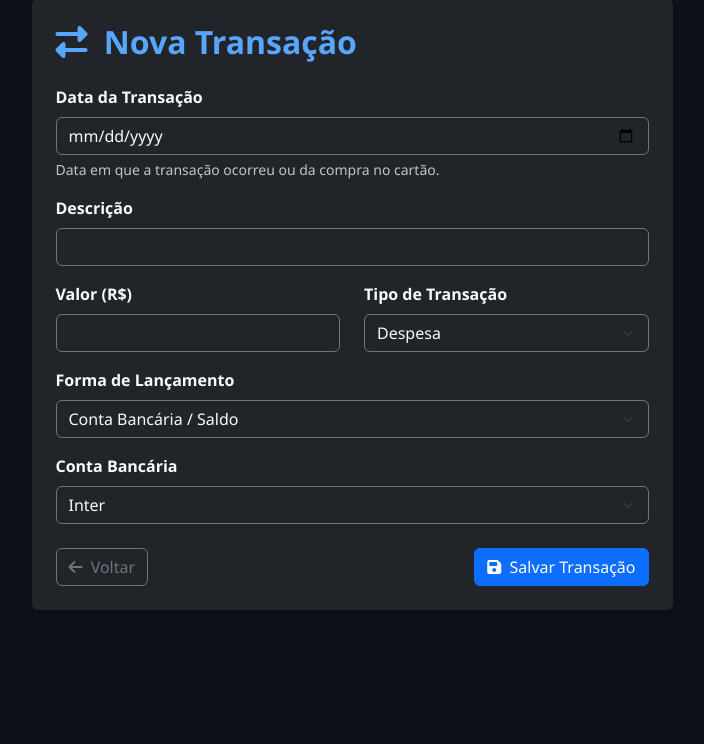
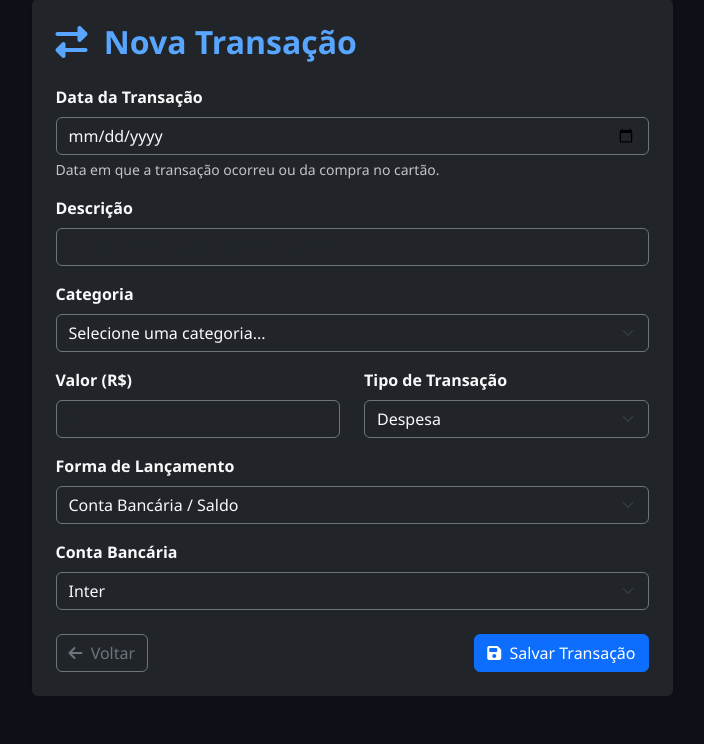
Before and after one commit to lungponto-ctrl/meubolso, a Flask app: page /transacoes/novo in a window 1280 px wide. Shown: the part 82-826 px from the top of the page, without its empty margins (288-992 px from the left). Before the commit the page ends 692 px from the top, so only its background shows below. Run offline with Flask 3, Linux system fonts and the light colour scheme.

Commit message:
Implementando novas categorias estruturadas no AppMeuBolso

```diff
--- a/app/models.py
+++ b/app/models.py
@@ -41,6 +41,10 @@ class Transacao(db.Model):
     descricao = db.Column(db.String(150), nullable=False)
     valor = db.Column(db.Float, nullable=False)
     tipo = db.Column(db.String(20), nullable=False)  # 'receita' ou 'despesa'
+
+    # Campo de Categoria adicionado para suportar a seleção estruturada do cliente
+    categoria = db.Column(db.String(100), nullable=False, default='Diversos')
+
     data = db.Column(db.DateTime, default=datetime.utcnow)
 
     # Vínculo com Conta (opcional caso o lançamento seja feito no cartão)
--- a/app/routes/transacoes.py
+++ b/app/routes/transacoes.py
@@ -54,6 +54,7 @@ def novo():
             descricao = request.form.get('descricao')
             valor = float(request.form.get('valor', 0.0))
             tipo = request.form.get('tipo')
+            categoria = request.form.get('categoria')  # Captura a categoria escolhida no formulário
             forma_pagamento = request.form.get('forma_pagamento')  # 'conta' ou 'cartao'
 
             # Captura a data informada ou usa a data atual caso venha vazia
@@ -72,11 +73,12 @@ def novo():
                     dias_a_somar = (i - 1) * 30
                     data_parcela = data_base + timedelta(days=dias_a_somar)
 
-                    # Mantém o nome limpo na descrição e controla as colunas de parcelas
+                    # Mantém o nome limpo na descrição e controla as colunas de parcelas e categoria
                     nova_transacao = Transacao(
                         descricao=descricao,
                         valor=valor_parcela,
                         tipo=tipo,
+                        categoria=categoria,
                         cartao_id=cartao_id,
                         data=data_parcela,
                         parcela_atual=i,
@@ -88,6 +90,7 @@ def novo():
                     descricao=descricao,
                     valor=valor,
                     tipo=tipo,
+                    categoria=categoria,
                     conta_id=conta_id,
                     cartao_id=cartao_id,
                     data=data_base,
@@ -115,6 +118,7 @@ def editar(id):
             transacao.descricao = request.form.get('descricao')
             transacao.valor = float(request.form.get('valor', 0.0))
             transacao.tipo = request.form.get('tipo')
+            transacao.categoria = request.form.get('categoria')  # Atualiza a categoria ao editar
 
             data_str = request.form.get('data')
             if data_str:
@@ -165,6 +169,7 @@ def transferir():
                 descricao=f"Transferência (Saída): {descricao}",
                 valor=valor,
                 tipo='despesa',
+                categoria='Diversos',
                 conta_id=conta_origem_id
             )
 
@@ -172,6 +177,7 @@ def transferir():
                 descricao=f"Transferência (Entrada): {descricao}",
                 valor=valor,
                 tipo='receita',
+                categoria='Receitas / Entradas',
                 conta_id=conta_destino_id
             )
 
--- a/app/templates/transacoes/form.html
+++ b/app/templates/transacoes/form.html
@@ -20,6 +20,45 @@
                 <div class="mb-3">
                     <label class="form-label text-light fw-semibold">Descrição</label>
                     <input type="text" name="descricao" value="{{ transacao.descricao if transacao else '' }}" class="form-control bg-dark text-light border-secondary" placeholder="Ex: Supermercado, Aluguel, Farmácia..." required>
+                </div>
+
+                <!-- Categoria -->
+                <div class="mb-3">
+                    <label class="form-label text-light fw-semibold">Categoria</label>
+                    <select name="categoria" class="form-select bg-dark text-light border-secondary" required>
+                        <option value="" disabled {% if not transacao or not transacao.categoria %}selected{% endif %}>Selecione uma categoria...</option>
+
+                        <optgroup label="🏠 Moradia e Casa">
+                            <option value="Moradia" {% if transacao and transacao.categoria == 'Moradia' %}selected{% endif %}>Moradia (Aluguel, Condomínio, IPTU)</option>
+                            <option value="Moradia / Utilidades" {% if transacao and transacao.categoria == 'Moradia / Utilidades' %}selected{% endif %}>Moradia / Utilidades (Água, Luz, Internet)</option>
+                            <option value="Casa e Decoração" {% if transacao and transacao.categoria == 'Casa e Decoração' %}selected{% endif %}>Casa e Decoração</option>
+                        </optgroup>
+
+                        <optgroup label="🚗 Mobilidade">
+                            <option value="Transporte" {% if transacao and transacao.categoria == 'Transporte' %}selected{% endif %}>Transporte</option>
+                        </optgroup>
+
+                        <optgroup label="🩺 Saúde e Bem-Estar">
+                            <option value="Saúde e Bem-estar" {% if transacao and transacao.categoria == 'Saúde e Bem-estar' %}selected{% endif %}>Saúde e Bem-estar</option>
+                            <option value="Cuidados Pessoais" {% if transacao and transacao.categoria == 'Cuidados Pessoais' %}selected{% endif %}>Cuidados Pessoais</option>
+                        </optgroup>
+
+                        <optgroup label="🛍️ Estilo de Vida e Consumo">
+                            <option value="Lazer" {% if transacao and transacao.categoria == 'Lazer' %}selected{% endif %}>Lazer</option>
+                            <option value="Vestuário" {% if transacao and transacao.categoria == 'Vestuário' %}selected{% endif %}>Vestuário</option>
+                            <option value="Presentes" {% if transacao and transacao.categoria == 'Presentes' %}selected{% endif %}>Presentes</option>
+                        </optgroup>
+
+                        <optgroup label="🐾 Família e Outros">
+                            <option value="Pets" {% if transacao and transacao.categoria == 'Pets' %}selected{% endif %}>Pets</option>
+                            <option value="Dívidas e Empréstimos" {% if transacao and transacao.categoria == 'Dívidas e Empréstimos' %}selected{% endif %}>Dívidas e Empréstimos</option>
+                            <option value="Diversos" {% if transacao and transacao.categoria == 'Diversos' %}selected{% endif %}>Diversos</option>
+                        </optgroup>
+
+                        <optgroup label="💰 Entradas">
+                            <option value="Receitas / Entradas" {% if transacao and transacao.categoria == 'Receitas / Entradas' %}selected{% endif %}>Receitas / Entradas (Salário, Vendas, etc.)</option>
+                        </optgroup>
+                    </select>
                 </div>
 
                 <!-- Valor e Tipo lado a lado -->
```
